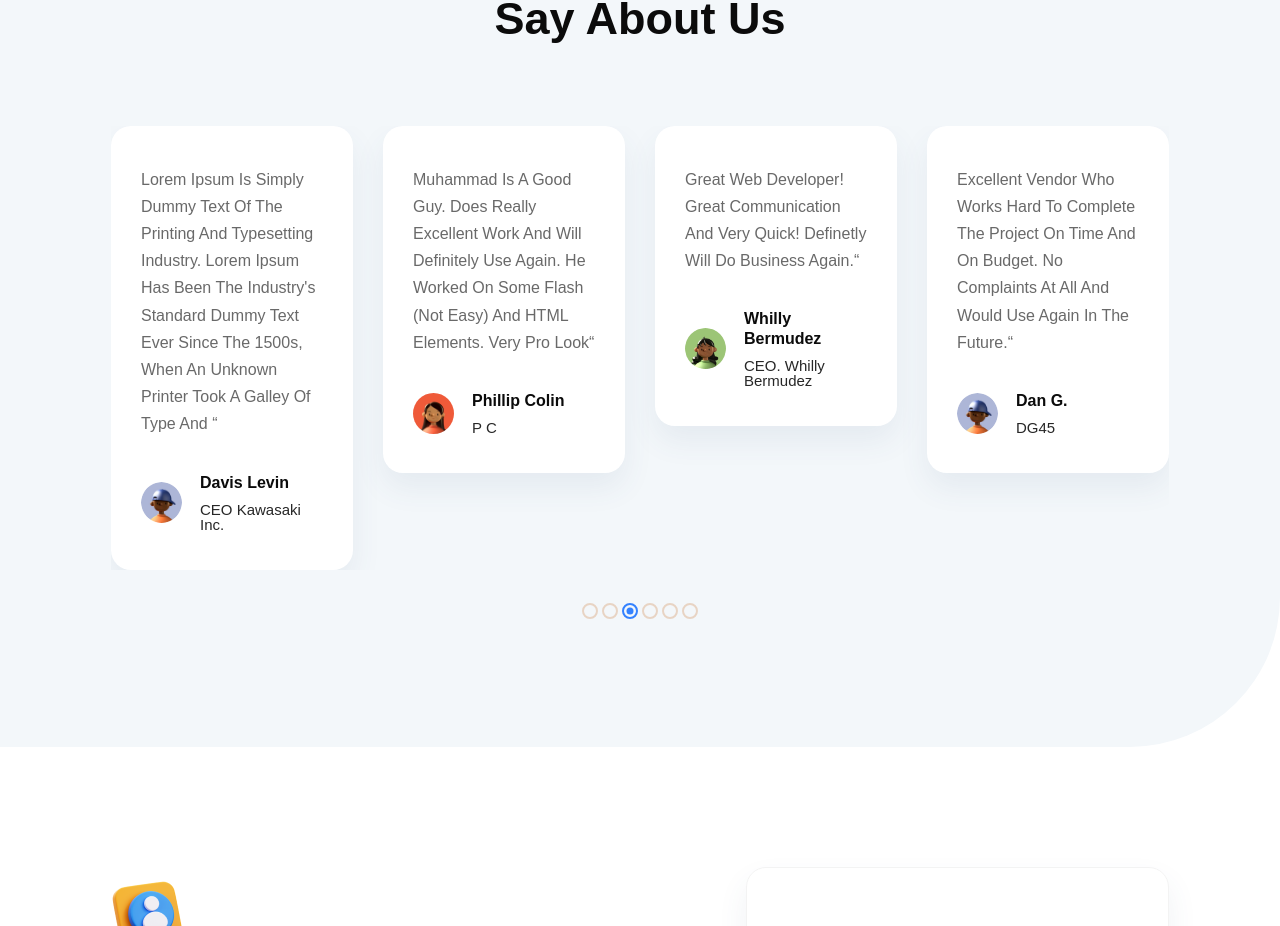
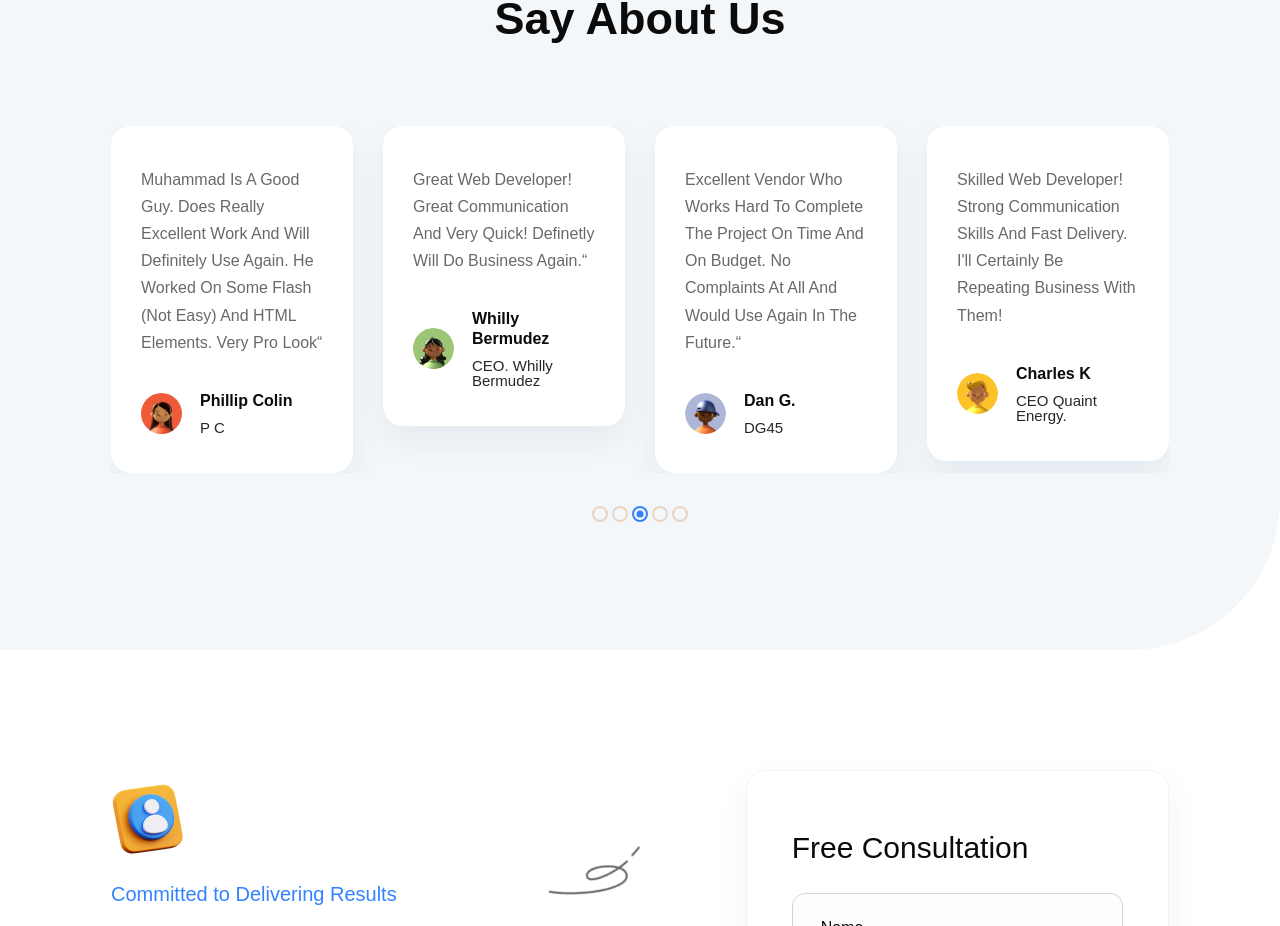
Before and after one commit to muddassirh/portfolio, a React (Create React App) app: page / in a window 1280 px wide. Shown: the part 4416-5342 px from the top of the page. Built offline with nearby package versions, Linux system fonts and the light colour scheme; a web font is replaced by a local one.

Commit message:
testimonial update

```diff
--- a/src/components/Testimonial1.jsx
+++ b/src/components/Testimonial1.jsx
@@ -67,7 +67,7 @@ export default function Testimonial1() {
                             <SwiperSlide>
                                 <div className="testimonial-item">
                                     <div className="testimonial-content">
-                                        <p>Fundikonde“</p>
+                                        <p>Skilled web developer! Strong communication skills and fast delivery. I'll certainly be repeating business with them!</p>
                                     </div>
                                     <div className="testimonial-info">
                                         <div className="thumb">
@@ -92,22 +92,6 @@ export default function Testimonial1() {
                                         <div className="content">
                                             <h4 className="title">Tyson Bellamy</h4>
                                             <p>CEO T Y</p>
-                                        </div>
-                                    </div>
-                                </div>
-                            </SwiperSlide>
-                            <SwiperSlide>
-                                <div className="testimonial-item">
-                                    <div className="testimonial-content">
-                                        <p>Lorem Ipsum is simply dummy text of the printing and typesetting industry. Lorem Ipsum has been the industry's standard dummy text ever since the 1500s, when an unknown printer took a galley of type and “</p>
-                                    </div>
-                                    <div className="testimonial-info">
-                                        <div className="thumb">
-                                            <img src={TestAvatar3} alt="" />
-                                        </div>
-                                        <div className="content">
-                                            <h4 className="title">Davis Levin</h4>
-                                            <p>CEO Kawasaki Inc.</p>
                                         </div>
                                     </div>
                                 </div>
```
